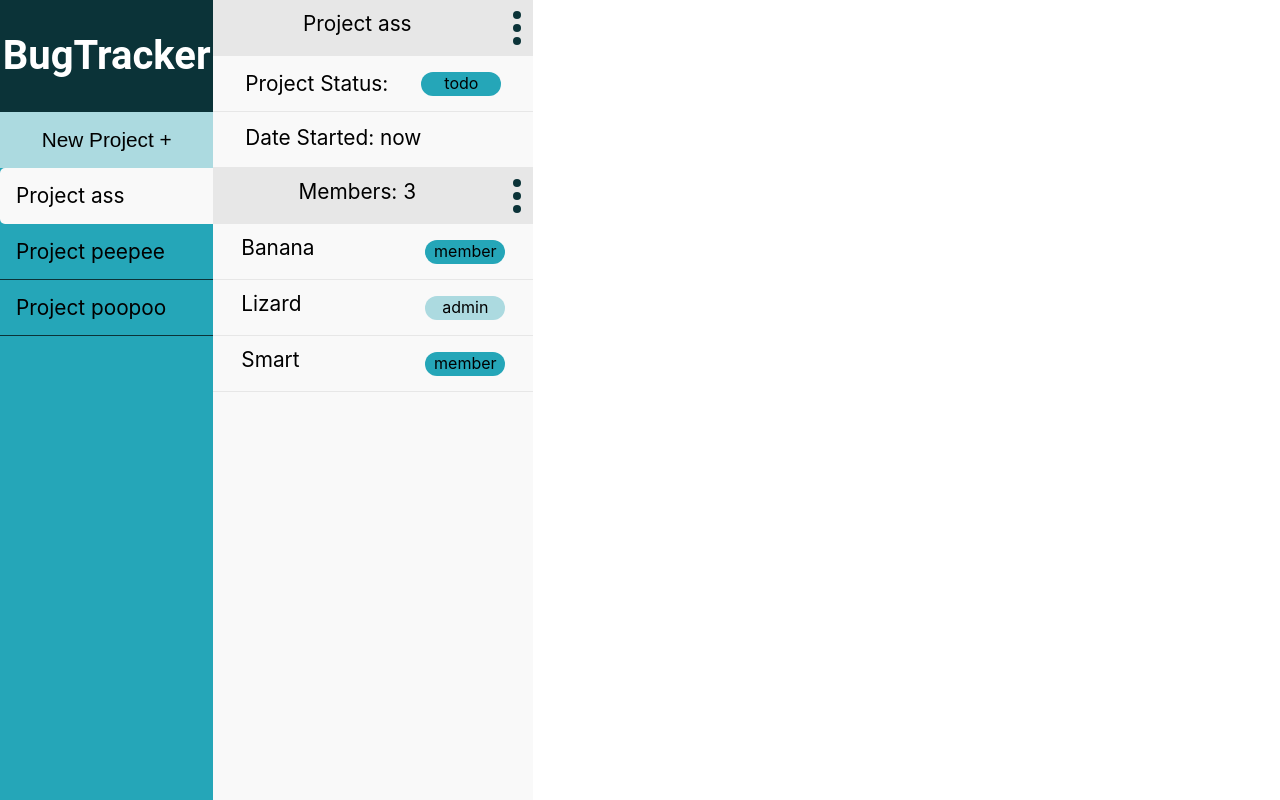
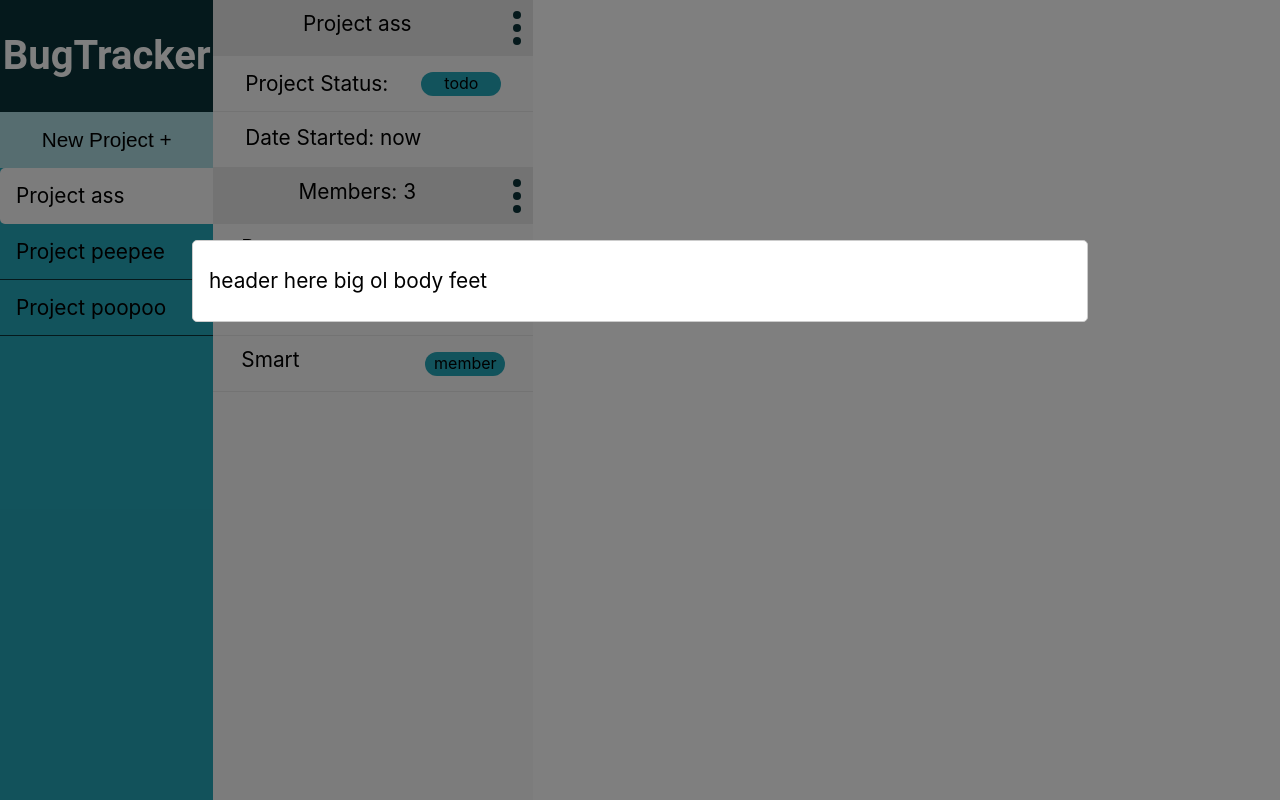
Before and after one commit to St-Creamer/bugtracker, a React (Create React App) app: page /Home in a window 1280 px wide. Both pictures are taken after a click on the element 517 px from the left and 196 px from the top of the page. Built offline with nearby package versions, Linux system fonts and the light colour scheme.

Commit message:
added Modal template

```diff
--- a/src/HomeComponents/MembersSectionComponents/MembersHeader.tsx
+++ b/src/HomeComponents/MembersSectionComponents/MembersHeader.tsx
@@ -1,5 +1,9 @@
-import React from "react";
+import React, { useState } from "react";
 import styled from "styled-components";
+import { Modal } from "../../ModalSlug/Modal";
+import { ModalBody } from "../../ModalSlug/ModalBody";
+import { ModalFooter } from "../../ModalSlug/ModalFooter";
+import { ModalHeader } from "../../ModalSlug/ModalHeader";
 import { SpecialButton } from "../SpecialButton";
 
 interface Props{count?:number}
@@ -21,10 +25,21 @@ const MembersCount = styled.div`
 
 
 export const MembersHeader: React.FC<Props> = ({count}) => {
+  const [toggle,setToggle] = useState<boolean>(false);
+  const modalHandler = ()=>{
+    setToggle(!toggle);
+    console.log("modal handler called")
+  }
   return (
     <MembersHeaderStyle>
         <MembersCount>Members: {count}</MembersCount>
-        <SpecialButton/>
+        <SpecialButton modalHandler={modalHandler}/>
+
+        <Modal show={toggle} clicked={modalHandler}>
+          <ModalHeader> header here</ModalHeader>
+          <ModalBody> big ol body</ModalBody>
+          <ModalFooter> feet</ModalFooter>
+        </Modal>
     </MembersHeaderStyle>
   );
 };
--- a/src/HomeComponents/SpecialButton.tsx
+++ b/src/HomeComponents/SpecialButton.tsx
@@ -1,5 +1,7 @@
 import React from "react";
 import styled from "styled-components";
+
+interface Props {modalHandler?:any}
 
 const Dot = styled.div`
   border-radius: 50%;
@@ -21,12 +23,12 @@ const SpecialButtonStyle = styled.div`
   margin: auto;
 `;
 
-export const SpecialButton: React.FC = () => {
+export const SpecialButton: React.FC<Props> = ({modalHandler}) => {
   return (
-    <SpecialButtonStyle>
-      <Dot />
-      <Dot />
-      <Dot />
-    </SpecialButtonStyle>
+      <SpecialButtonStyle onClick={modalHandler}>
+        <Dot />
+        <Dot />
+        <Dot />
+      </SpecialButtonStyle>
   );
 };
--- /dev/null
+++ b/src/ModalSlug/Backdrop.tsx
@@ -0,0 +1,28 @@
+import React from "react";
+import styled from "styled-components";
+
+interface Props {
+  show: boolean;
+  clicked: any;
+}
+
+const BackdropStyle = styled.div`
+  width: 100%;
+  height: 100%;
+  position: fixed;
+  z-index: 100;
+  left: 0;
+  top: 0;
+  background-color: rgba(0, 0, 0, 0.5);
+  transition:.5s ease;
+`;
+
+export const Backdrop: React.FC<Props> = (Props) => {
+  return (
+    <>
+      {Props.show ? (
+        <BackdropStyle onClick={Props.clicked}></BackdropStyle>
+      ) : null}
+    </>
+  );
+};
--- /dev/null
+++ b/src/ModalSlug/Modal.tsx
@@ -0,0 +1,41 @@
+import React from "react";
+import styled from "styled-components";
+import { Backdrop } from "./Backdrop";
+import { ModalBody } from "./ModalBody";
+import { ModalFooter } from "./ModalFooter";
+import { ModalHeader } from "./ModalHeader";
+
+interface Props {
+  show: boolean;
+  clicked: React.Dispatch<React.SetStateAction<boolean>>;
+}
+
+export const Modal: React.FC<Props> = (Props) => {
+  const ModalStyle = styled.div`
+    position: fixed;
+    z-index: 500;
+    background-color: white;
+    width: 70%;
+    border: 1px solid #ccc;
+    padding: 16px;
+    left: 15%;
+    top: 30%;
+    box-sizing: border-box;
+    transition: all 0.3s ease-out;
+    border-radius: 5px;
+    opacity: ${Props.show ? "1" : "0"};
+    transform: ${Props.show ? "translate(0,0)" : "translate(100vh,100vw)"};
+    display:flex;
+  `;
+  return (
+    <>
+      <Backdrop clicked={Props.clicked} show={Props.show} />
+      <ModalStyle>
+        <ModalHeader />
+        <ModalBody />
+        <ModalFooter />
+        {Props.children}
+      </ModalStyle>
+    </>
+  );
+};
--- /dev/null
+++ b/src/ModalSlug/ModalBody.tsx
@@ -0,0 +1,11 @@
+import React from "react";
+
+interface Props {}
+
+export const ModalBody: React.FC<Props> = (Props) => {
+  return (
+    <>
+        {Props.children}
+    </>
+  );
+};
--- /dev/null
+++ b/src/ModalSlug/ModalFooter.tsx
@@ -0,0 +1,11 @@
+import React from "react";
+
+interface Props {}
+
+export const ModalFooter: React.FC<Props> = (Props) => {
+  return (
+    <>
+        {Props.children}
+    </>
+  );
+};
--- /dev/null
+++ b/src/ModalSlug/ModalHeader.tsx
@@ -0,0 +1,11 @@
+import React from "react";
+
+interface Props {}
+
+export const ModalHeader: React.FC<Props> = (Props) => {
+  return (
+    <>
+        {Props.children}
+    </>
+  );
+};
```
